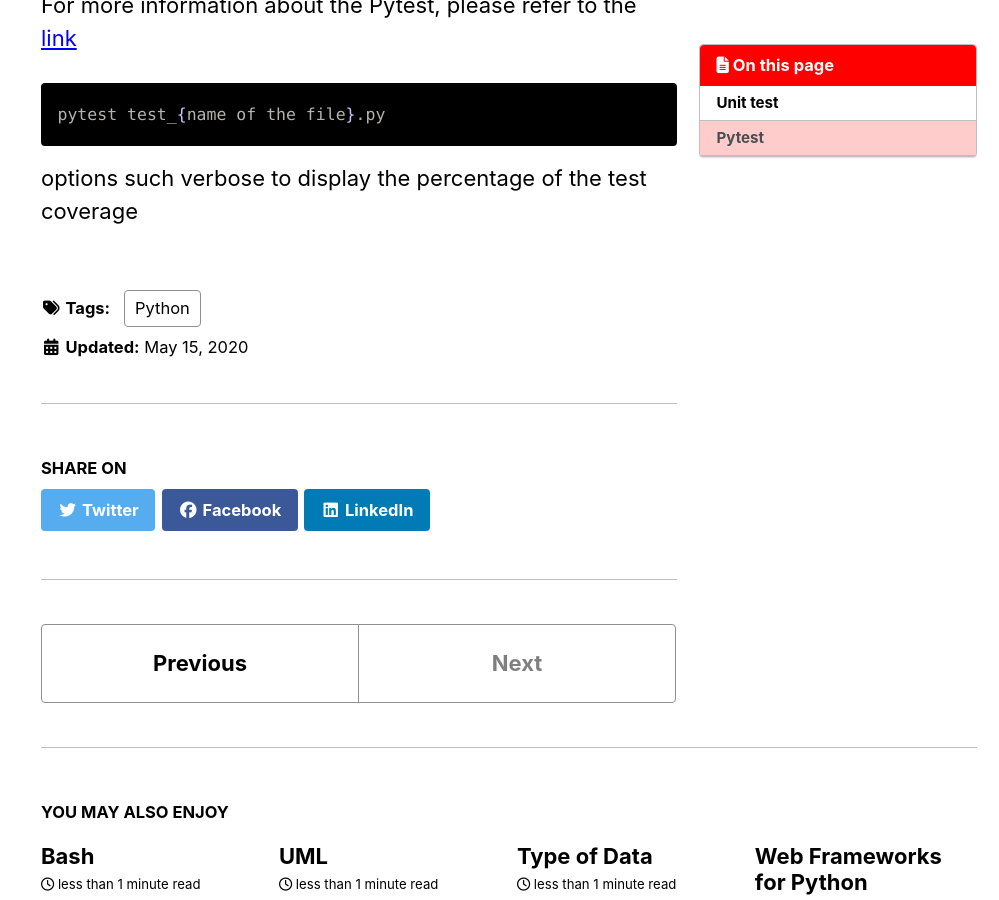
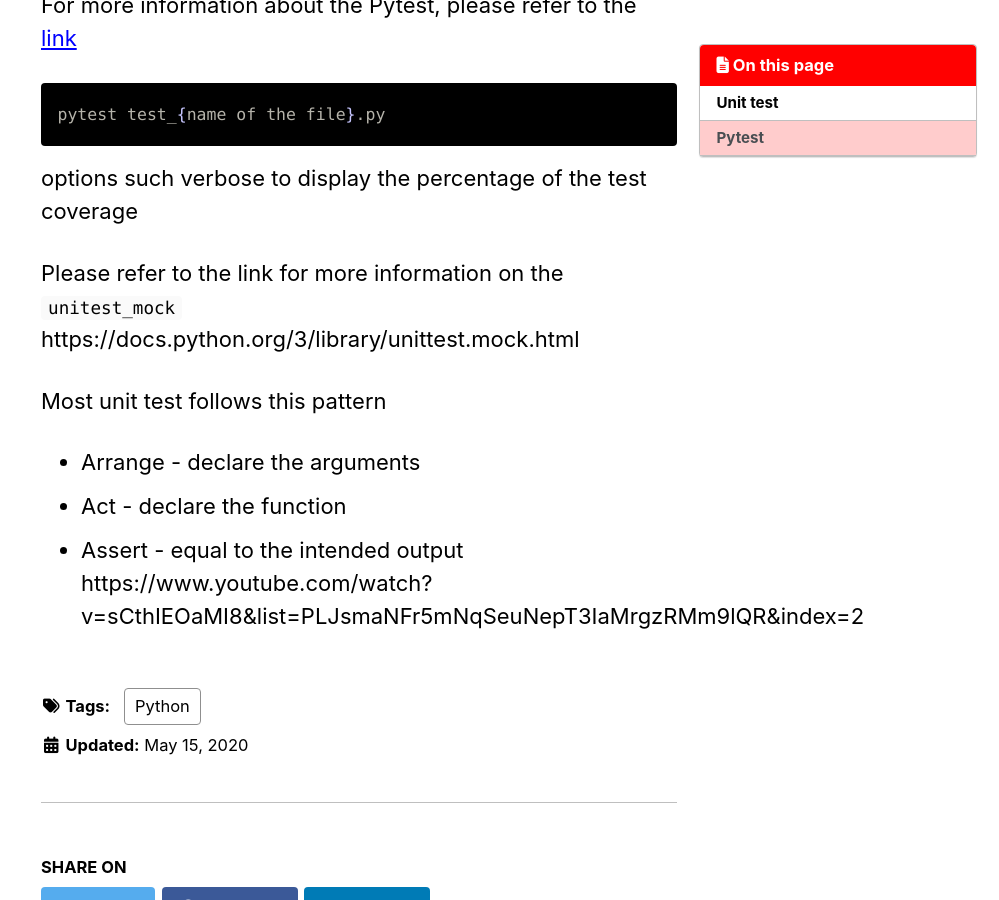
Before and after one commit to naeem-bebit/naeem-bebit.github.io, a Jekyll site: the page built from _posts/2020-05-7-unitest.md, in a window 1280 px wide and 900 px high, scrolled down 485 px. Shown: the whole window, without its empty margins (281-1280 px from the left). Built offline with Jekyll 4.4.1, drawn with Linux system fonts in a browser that asks for light colours; cached includes are drawn as plain includes; nearby versions of some CDN libraries; comment, search, counter and statistics services are not loaded.

Commit message:
unit test

````diff
--- a/_posts/2020-05-7-unitest.md
+++ b/_posts/2020-05-7-unitest.md
@@ -22,3 +22,11 @@ pytest test_{name of the file}.py
 ```
 
 options such verbose to display the percentage of the test coverage
+
+Please refer to the link for more information on the `unitest_mock` https://docs.python.org/3/library/unittest.mock.html
+
+Most unit test follows this pattern
+- Arrange - declare the arguments
+- Act - declare the function
+- Assert - equal to the intended output
+https://www.youtube.com/watch?v=sCthIEOaMI8&list=PLJsmaNFr5mNqSeuNepT3IaMrgzRMm9lQR&index=2
````
